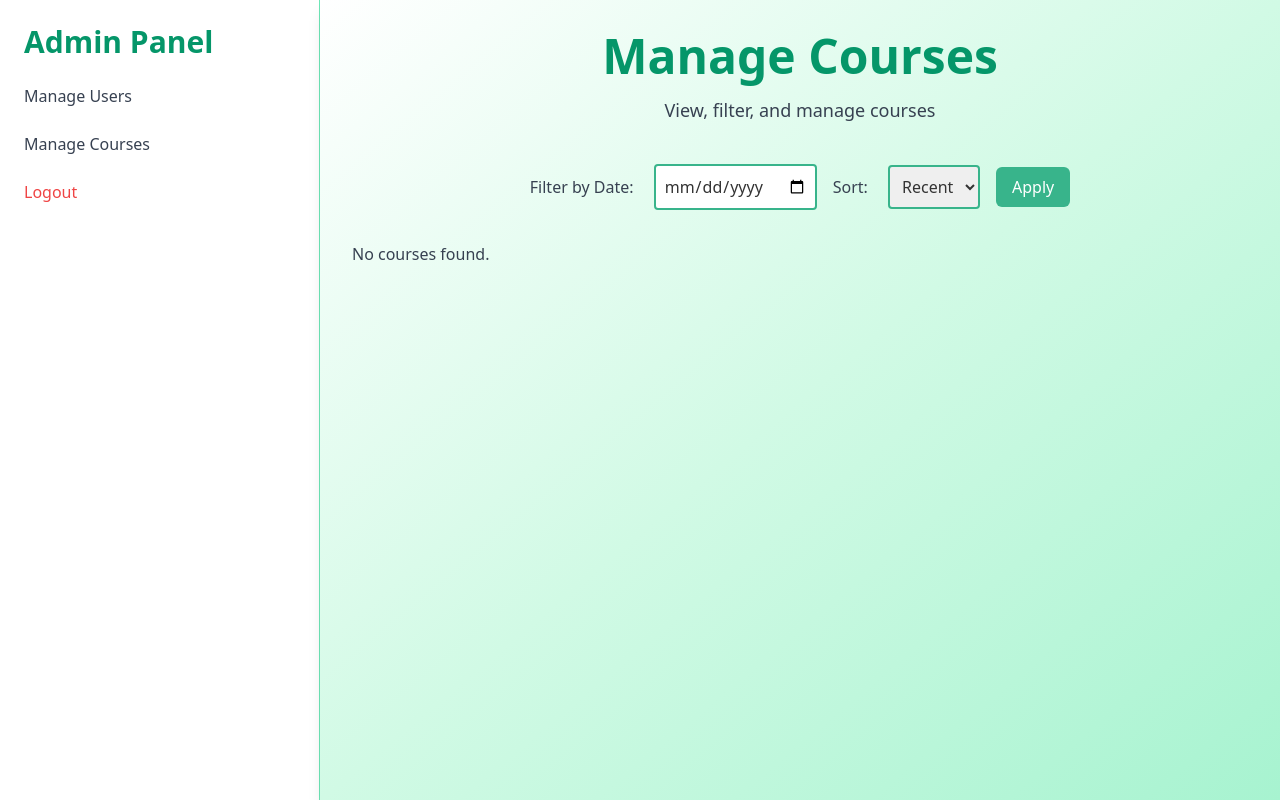
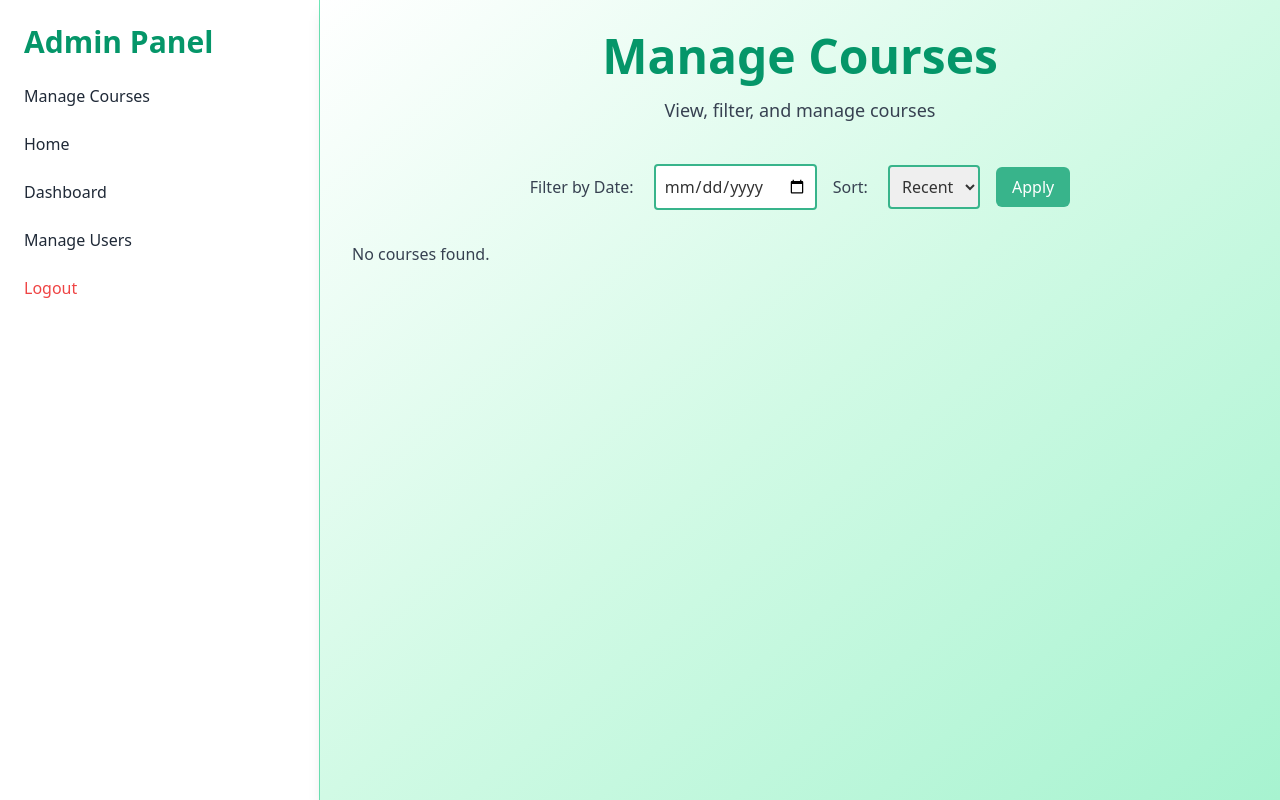
Before and after one commit to Achraf622-cpu/E-learning, a PHP site: page /admin/manage.php in a window 1280 px wide. Run offline with PHP 8.4, Linux system fonts and the light colour scheme; the visitor is signed in with stand-in values (Sample User, id 1); data that the repository does not hold is empty.

Commit message:
better accessibility to for the admin

```diff
--- a/admin/admin.php
+++ b/admin/admin.php
@@ -52,10 +52,10 @@ if (isset($_GET['ban'])) {
     <aside class="w-1/4 bg-white p-6 border-r border-green-300 shadow-lg">
         <h2 class="text-3xl font-extrabold text-green-600 mb-6">Admin Panel</h2>
         <ul class="space-y-6">
+            <li><a href="admin.php" class="block text-gray-800 hover:text-green-500 transition duration-300">Manage Users</a></li>
             <li><a href="../home.php" class="block text-gray-800 hover:text-green-500 transition duration-300">Home</a></li>
             <li><a href="adminpro.php" class="block text-gray-800 hover:text-green-500 transition duration-300">Dashboard</a></li>
             <li><a href="manage.php" class="block text-gray-800 hover:text-green-500 transition duration-300">Manage Courses</a></li>
-            <li><a href="" class="block text-gray-800 hover:text-green-500 transition duration-300">Manage Users</a></li>
         </ul>
         <div class="mt-6">
             <a href="../conexions/logout.php" class="block text-red-500 hover:text-red-700 transition duration-300">Logout</a>
--- a/admin/adminpro.php
+++ b/admin/adminpro.php
@@ -73,6 +73,7 @@ if (isset($_GET['ban_user'])) {
             <li><a href="adminpro.php" class="block text-gray-800 hover:text-green-500 transition duration-300">Dashboard</a></li>
             <li><a href="manage.php" class="block text-gray-800 hover:text-green-500 transition duration-300">Manage Courses</a></li>
             <li><a href="admin.php" class="block text-gray-800 hover:text-green-500 transition duration-300">Manage Users</a></li>
+            <li><a href="../home.php" class="block text-gray-800 hover:text-green-500 transition duration-300">Home</a></li>
         </ul>
         <div class="mt-6">
             <a href="../conexions/logout.php" class="block text-red-500 hover:text-red-700 transition duration-300">Logout</a>
--- a/admin/manage.php
+++ b/admin/manage.php
@@ -80,8 +80,10 @@ $courses = $admin->getCourses($filter_date, $sort_order);
     <aside class="w-1/4 bg-white p-6 shadow-md border-r border-green-300">
         <h2 class="text-3xl font-extrabold text-green-600 mb-6">Admin Panel</h2>
         <ul class="space-y-6">
-            <li><a href="admin.php" class="block text-gray-700 hover:text-green-500 transition duration-300">Manage Users</a></li>
-            <li><a href="manage_courses.php" class="block text-gray-700 hover:text-green-500 transition duration-300">Manage Courses</a></li>
+        <li><a href="manage.php" class="block text-gray-800 hover:text-green-500 transition duration-300">Manage Courses</a></li>
+        <li><a href="../home.php" class="block text-gray-800 hover:text-green-500 transition duration-300">Home</a></li>
+        <li><a href="adminpro.php" class="block text-gray-800 hover:text-green-500 transition duration-300">Dashboard</a></li>
+        <li><a href="admin.php" class="block text-gray-800 hover:text-green-500 transition duration-300">Manage Users</a></li>
         </ul>
         <div class="mt-6">
             <a href="../conexions/logout.php" class="block text-red-500 hover:text-red-700 transition duration-300">Logout</a>
```
